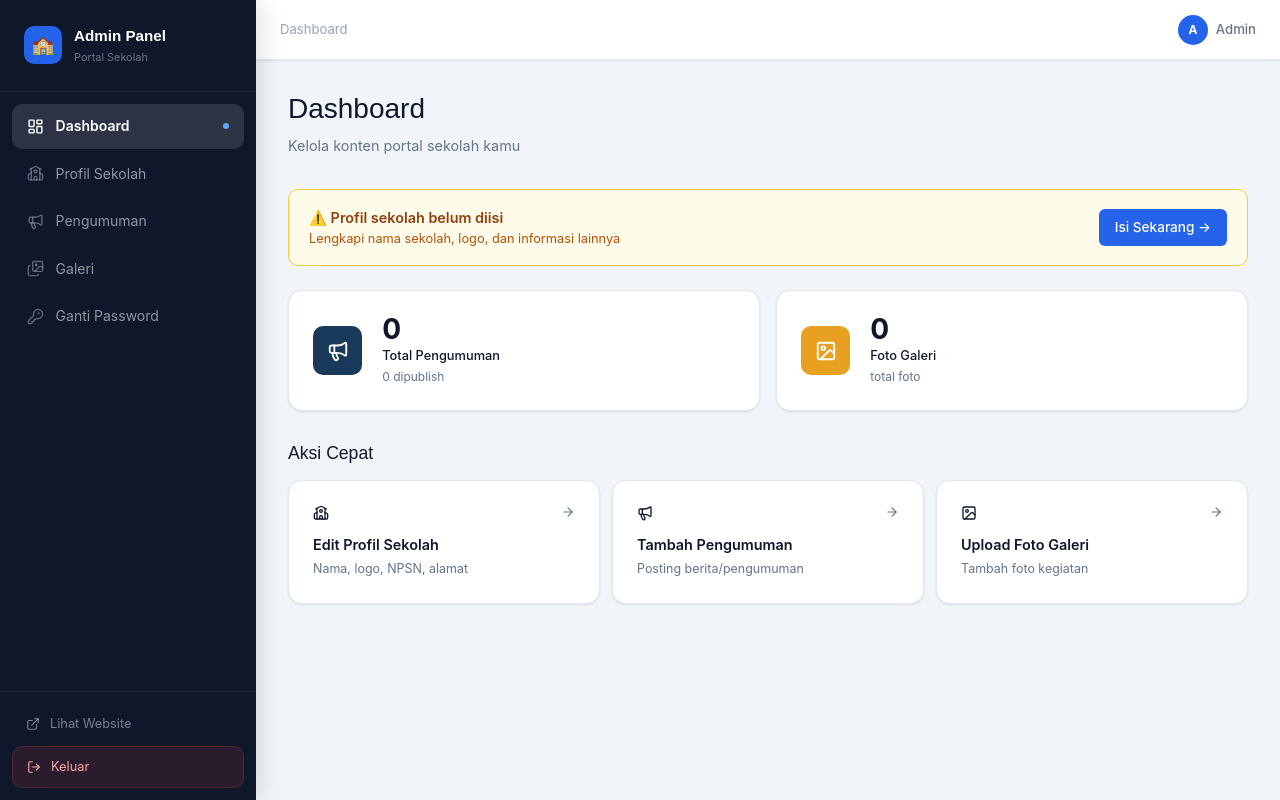
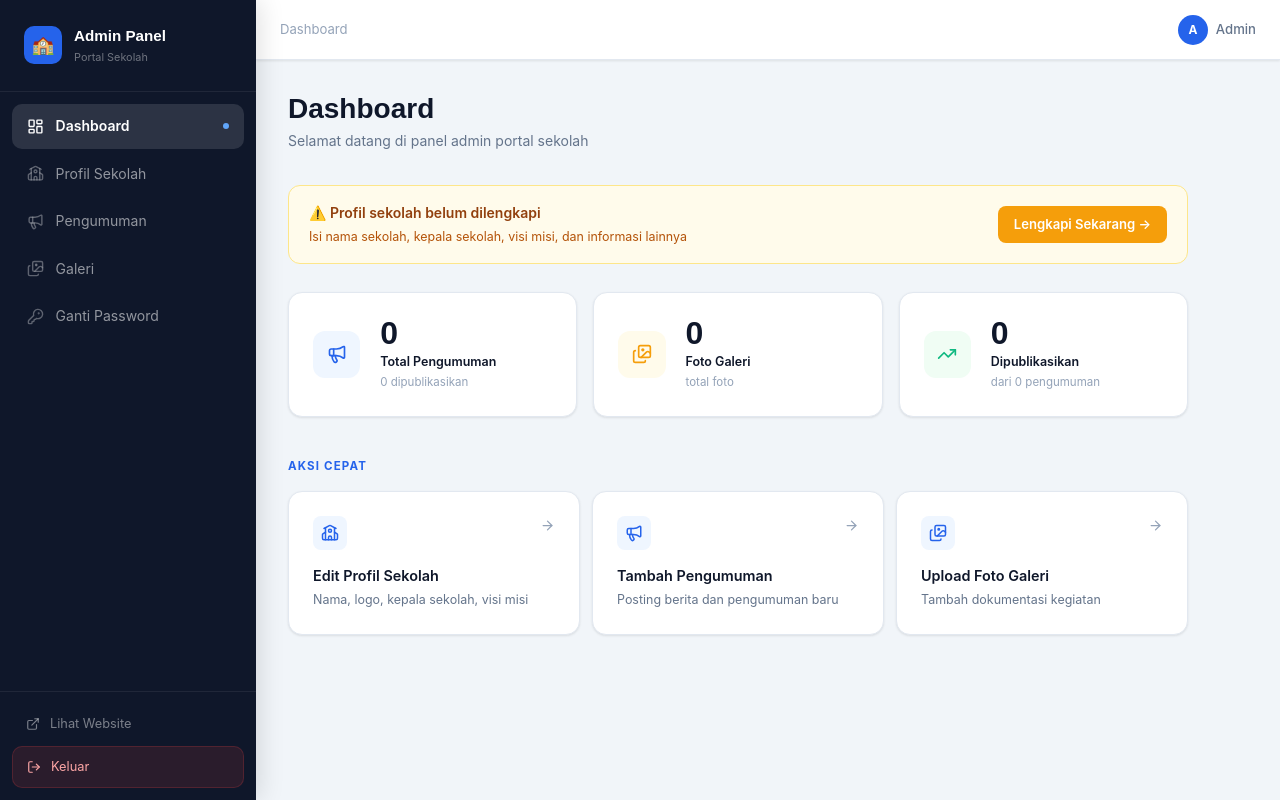
Before and after one commit to smkntinut2026-lgtm/portal-sekolah, a Next.js app: page /admin/dashboard in a window 1280 px wide. Built offline with nearby package versions, Linux system fonts and the light colour scheme; no server answers; the database is empty; sample sign-in values are in the browser's storage.

Commit message:
Update page.tsx

```diff
--- a/app/admin/dashboard/page.tsx
+++ b/app/admin/dashboard/page.tsx
@@ -2,7 +2,7 @@
 import { useEffect, useState } from 'react'
 import Link from 'next/link'
 import { supabase } from '@/lib/supabase'
-import { School, Megaphone, Image, ArrowRight } from 'lucide-react'
+import { School, Megaphone, Images, ArrowRight, TrendingUp } from 'lucide-react'
 
 export default function AdminDashboard() {
   const [counts, setCounts] = useState({ announcements: 0, gallery: 0, published: 0 })
@@ -14,50 +14,46 @@ export default function AdminDashboard() {
       supabase.from('gallery').select('id'),
       supabase.from('school_profile').select('nama_sekolah').single()
     ]).then(([ann, gal, prof]) => {
-      const allAnn = ann.data || []
-      setCounts({
-        announcements: allAnn.length,
-        gallery: (gal.data || []).length,
-        published: allAnn.filter((a: { status: string }) => a.status === 'published').length
-      })
-      setProfileOk(!!(prof.data?.nama_sekolah && prof.data.nama_sekolah !== 'Nama Sekolah'))
+      const all = ann.data || []
+      setCounts({ announcements: all.length, gallery: (gal.data || []).length, published: all.filter((a: { status: string }) => a.status === 'published').length })
+      setProfileOk(!!(prof.data?.nama_sekolah))
     })
   }, [])
 
-  const stats = [
-    { label: 'Total Pengumuman', value: counts.announcements, sub: `${counts.published} dipublish`, icon: <Megaphone size={22} />, href: '/admin/pengumuman', color: '#1a3a5c' },
-    { label: 'Foto Galeri', value: counts.gallery, sub: 'total foto', icon: <Image size={22} />, href: '/admin/galeri', color: '#e8a020' },
-  ]
+  return (
+    <div style={{ maxWidth: 900 }}>
+      <div style={{ marginBottom: '2rem' }}>
+        <h1 style={{ fontSize: '1.75rem', fontWeight: 700, color: 'var(--text)', marginBottom: '0.3rem' }}>Dashboard</h1>
+        <p style={{ color: 'var(--text-muted)', fontSize: '0.875rem' }}>Selamat datang di panel admin portal sekolah</p>
+      </div>
 
-  return (
-    <div>
-      <h1 style={{ fontSize: '1.75rem', color: 'var(--primary)', marginBottom: '0.5rem' }}>Dashboard</h1>
-      <p style={{ color: 'var(--text-muted)', marginBottom: '2rem', fontSize: '0.9rem' }}>Kelola konten portal sekolah kamu</p>
-
+      {/* Alert profil */}
       {!profileOk && (
-        <div style={{ background: '#fffbeb', border: '1px solid #f5c842', borderRadius: 10, padding: '1rem 1.25rem', marginBottom: '1.5rem', display: 'flex', alignItems: 'center', justifyContent: 'space-between', flexWrap: 'wrap', gap: '0.75rem' }}>
+        <div style={{ background: '#fffbeb', border: '1.5px solid #fde68a', borderRadius: 12, padding: '1rem 1.25rem', marginBottom: '1.75rem', display: 'flex', alignItems: 'center', justifyContent: 'space-between', flexWrap: 'wrap', gap: '0.75rem' }}>
           <div>
-            <div style={{ fontWeight: 600, color: '#92400e', fontSize: '0.9rem' }}>⚠️ Profil sekolah belum diisi</div>
-            <div style={{ color: '#b45309', fontSize: '0.8rem' }}>Lengkapi nama sekolah, logo, dan informasi lainnya</div>
+            <div style={{ fontWeight: 600, color: '#92400e', fontSize: '0.875rem' }}>⚠️ Profil sekolah belum dilengkapi</div>
+            <div style={{ color: '#b45309', fontSize: '0.78rem', marginTop: '0.15rem' }}>Isi nama sekolah, kepala sekolah, visi misi, dan informasi lainnya</div>
           </div>
-          <Link href="/admin/profil" style={{ background: 'var(--accent)', color: 'white', padding: '0.5rem 1rem', borderRadius: 6, textDecoration: 'none', fontSize: '0.85rem', fontWeight: 500 }}>
-            Isi Sekarang →
+          <Link href="/admin/profil" style={{ background: '#f59e0b', color: 'white', padding: '0.5rem 1rem', borderRadius: 8, textDecoration: 'none', fontSize: '0.82rem', fontWeight: 600, whiteSpace: 'nowrap' }}>
+            Lengkapi Sekarang →
           </Link>
         </div>
       )}
 
       {/* Stats */}
-      <div style={{ display: 'grid', gridTemplateColumns: 'repeat(auto-fit, minmax(200px, 1fr))', gap: '1rem', marginBottom: '2rem' }}>
-        {stats.map(s => (
-          <Link key={s.href} href={s.href} style={{ textDecoration: 'none' }}>
-            <div className="card" style={{ display: 'flex', alignItems: 'center', gap: '1.25rem', cursor: 'pointer', transition: 'transform 0.2s' }}
-              onMouseEnter={e => (e.currentTarget as HTMLElement).style.transform = 'translateY(-2px)'}
-              onMouseLeave={e => (e.currentTarget as HTMLElement).style.transform = 'none'}>
-              <div style={{ background: s.color, color: 'white', borderRadius: 10, padding: '0.85rem', flexShrink: 0 }}>{s.icon}</div>
+      <div style={{ display: 'grid', gridTemplateColumns: 'repeat(auto-fit, minmax(210px, 1fr))', gap: '1rem', marginBottom: '2.5rem' }}>
+        {[
+          { label: 'Total Pengumuman', value: counts.announcements, sub: `${counts.published} dipublikasikan`, icon: <Megaphone size={20} />, href: '/admin/pengumuman', color: 'var(--accent)', bg: 'var(--accent-soft)' },
+          { label: 'Foto Galeri', value: counts.gallery, sub: 'total foto', icon: <Images size={20} />, href: '/admin/galeri', color: '#f59e0b', bg: '#fffbeb' },
+          { label: 'Dipublikasikan', value: counts.published, sub: 'dari ' + counts.announcements + ' pengumuman', icon: <TrendingUp size={20} />, href: '/admin/pengumuman', color: '#10b981', bg: '#f0fdf4' },
+        ].map(s => (
+          <Link key={s.label} href={s.href} style={{ textDecoration: 'none' }}>
+            <div className="card card-hover" style={{ display: 'flex', alignItems: 'center', gap: '1.25rem' }}>
+              <div style={{ background: s.bg, color: s.color, borderRadius: 12, padding: '0.85rem', flexShrink: 0 }}>{s.icon}</div>
               <div>
-                <div style={{ fontSize: '1.75rem', fontWeight: 700, color: 'var(--text)', lineHeight: 1 }}>{s.value}</div>
-                <div style={{ fontSize: '0.8rem', fontWeight: 500, color: 'var(--text)', marginTop: '0.2rem' }}>{s.label}</div>
-                <div style={{ fontSize: '0.75rem', color: 'var(--text-muted)' }}>{s.sub}</div>
+                <div style={{ fontSize: '2rem', fontWeight: 800, color: 'var(--text)', lineHeight: 1, fontFamily: 'Bricolage Grotesque, sans-serif' }}>{s.value}</div>
+                <div style={{ fontSize: '0.78rem', fontWeight: 600, color: 'var(--text)', marginTop: '0.2rem' }}>{s.label}</div>
+                <div style={{ fontSize: '0.72rem', color: 'var(--text-light)', marginTop: '0.1rem' }}>{s.sub}</div>
               </div>
             </div>
           </Link>
@@ -65,26 +61,26 @@ export default function AdminDashboard() {
       </div>
 
       {/* Quick actions */}
-      <h2 style={{ fontSize: '1.1rem', color: 'var(--primary)', marginBottom: '1rem' }}>Aksi Cepat</h2>
-      <div style={{ display: 'grid', gridTemplateColumns: 'repeat(auto-fit, minmax(200px, 1fr))', gap: '0.75rem' }}>
-        {[
-          { label: 'Edit Profil Sekolah', href: '/admin/profil', icon: <School size={16} />, desc: 'Nama, logo, NPSN, alamat' },
-          { label: 'Tambah Pengumuman', href: '/admin/pengumuman', icon: <Megaphone size={16} />, desc: 'Posting berita/pengumuman' },
-          { label: 'Upload Foto Galeri', href: '/admin/galeri', icon: <Image size={16} />, desc: 'Tambah foto kegiatan' },
-        ].map(a => (
-          <Link key={a.href} href={a.href} style={{ textDecoration: 'none' }}>
-            <div className="card" style={{ cursor: 'pointer', transition: 'transform 0.2s' }}
-              onMouseEnter={e => (e.currentTarget as HTMLElement).style.transform = 'translateY(-2px)'}
-              onMouseLeave={e => (e.currentTarget as HTMLElement).style.transform = 'none'}>
-              <div style={{ display: 'flex', justifyContent: 'space-between', alignItems: 'flex-start' }}>
-                <div style={{ color: 'var(--primary)' }}>{a.icon}</div>
-                <ArrowRight size={14} style={{ color: 'var(--text-muted)' }} />
+      <div style={{ marginBottom: '0.75rem' }}>
+        <div className="section-label" style={{ marginBottom: '1rem' }}>Aksi Cepat</div>
+        <div style={{ display: 'grid', gridTemplateColumns: 'repeat(auto-fit, minmax(210px, 1fr))', gap: '0.75rem' }}>
+          {[
+            { label: 'Edit Profil Sekolah', href: '/admin/profil', icon: <School size={18} />, desc: 'Nama, logo, kepala sekolah, visi misi' },
+            { label: 'Tambah Pengumuman', href: '/admin/pengumuman', icon: <Megaphone size={18} />, desc: 'Posting berita dan pengumuman baru' },
+            { label: 'Upload Foto Galeri', href: '/admin/galeri', icon: <Images size={18} />, desc: 'Tambah dokumentasi kegiatan' },
+          ].map(a => (
+            <Link key={a.href} href={a.href} style={{ textDecoration: 'none' }}>
+              <div className="card card-hover">
+                <div style={{ display: 'flex', justifyContent: 'space-between', alignItems: 'flex-start', marginBottom: '0.85rem' }}>
+                  <div style={{ color: 'var(--accent)', background: 'var(--accent-soft)', borderRadius: 8, padding: '0.5rem' }}>{a.icon}</div>
+                  <ArrowRight size={15} style={{ color: 'var(--text-light)', marginTop: 2 }} />
+                </div>
+                <div style={{ fontWeight: 600, fontSize: '0.9rem', color: 'var(--text)', marginBottom: '0.2rem' }}>{a.label}</div>
+                <div style={{ fontSize: '0.78rem', color: 'var(--text-muted)' }}>{a.desc}</div>
               </div>
-              <div style={{ fontWeight: 600, fontSize: '0.9rem', marginTop: '0.75rem' }}>{a.label}</div>
-              <div style={{ fontSize: '0.78rem', color: 'var(--text-muted)', marginTop: '0.2rem' }}>{a.desc}</div>
-            </div>
-          </Link>
-        ))}
+            </Link>
+          ))}
+        </div>
       </div>
     </div>
   )
```
